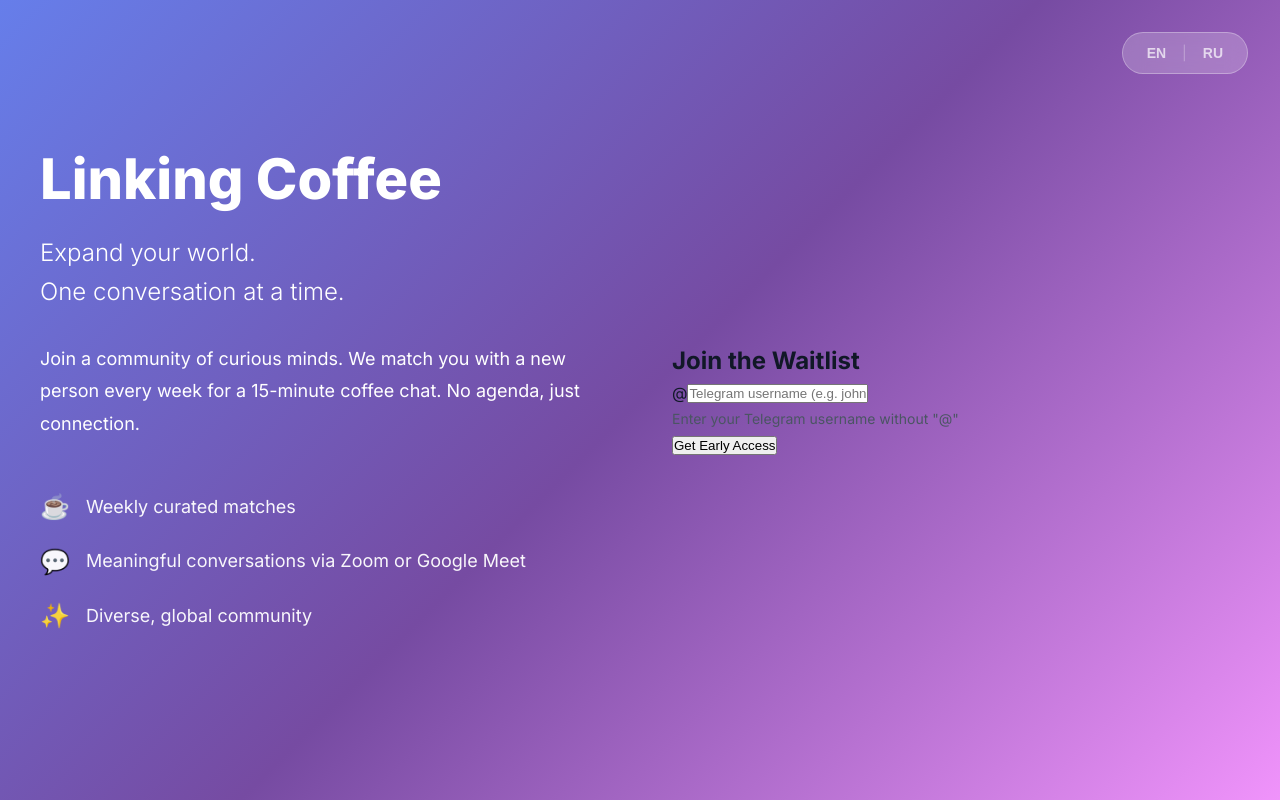
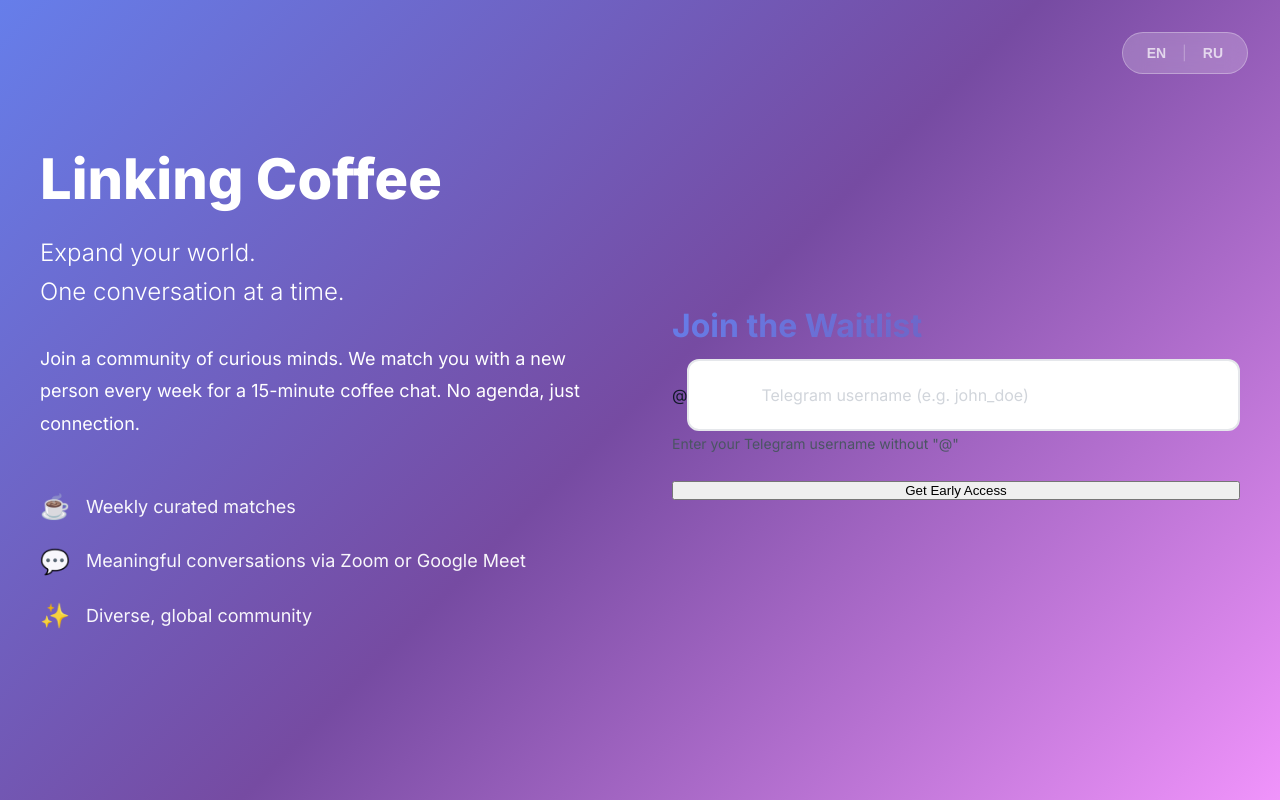
Before and after one commit to postnikov/linking_coffee, a React (Create React App) app in the folder frontend/: page / in a window 1280 px wide. Built offline with nearby package versions, Linux system fonts and the light colour scheme.

Commit message:
Restore CSS classes in App.js

```diff
--- a/frontend/src/App.js
+++ b/frontend/src/App.js
@@ -108,7 +108,7 @@ function App() {
                     {/* Right side - Form Card */}
                     <div className="form-section">
                         <div className="glass-card">
-                            <h2>{t('form.title')}</h2>
+                            <h2 className="card-title">{t('form.title')}</h2>
 
                             {status === 'success' ? (
                                 <div className="success-message">
@@ -116,12 +116,13 @@ function App() {
                                     <p>{message}</p>
                                 </div>
                             ) : (
-                                <form onSubmit={handleSubmit}>
+                                <form className="registration-form" onSubmit={handleSubmit}>
                                     <div className="input-group">
                                         <div className="input-wrapper">
                                             <span className="input-prefix">@</span>
                                             <input
                                                 type="text"
+                                                className="form-input"
                                                 placeholder={t('form.username_placeholder')}
                                                 value={telegramUsername}
                                                 onChange={(e) => setTelegramUsername(e.target.value)}
```
